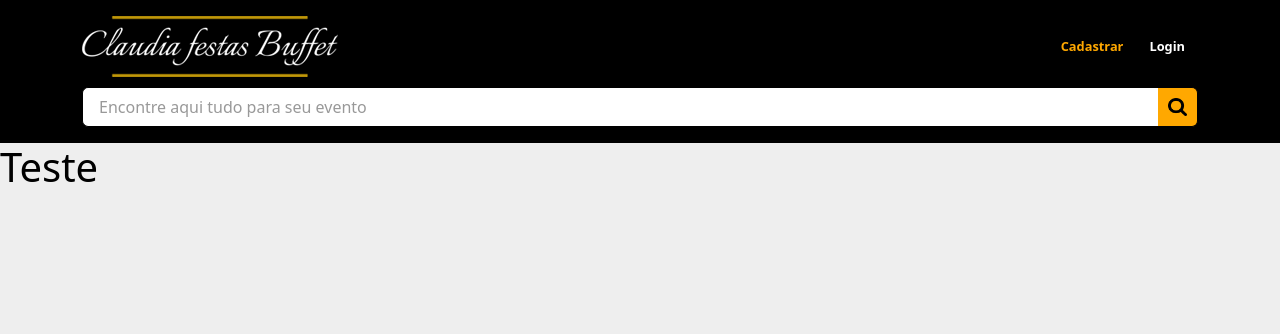
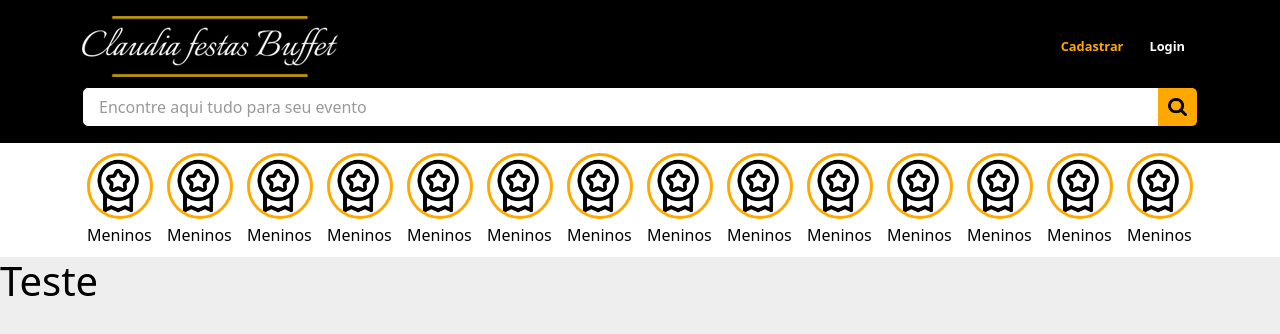
Before and after one commit to ica015/claudiafestas_Frontend, a Next.js app: page / in a window 1280 px wide. Shown: the top 334 px of the page. Built offline with nearby package versions, Linux system fonts and the light colour scheme.

Commit message:
Inclusão da sessão de destaques e correção da responsividade da home sem autenticação

```diff
--- a/pages/index.tsx
+++ b/pages/index.tsx
@@ -1,5 +1,6 @@
 import Head from "next/head";
 import Script from "next/script";
+import Featured from "../src/components/home/featured";
 import Header from "../src/components/home/header";
 import HeaderNoAuth from "../src/components/home/headerNoAuth";
 import styles from '../styles/Home.module.sass';
@@ -17,6 +18,7 @@ const Home = () =>{
       </Head>
       <main>
         <HeaderNoAuth/>
+        <Featured/>
         <h1>Teste</h1>
       </main>
     </>
--- /dev/null
+++ b/src/components/home/featured/index.tsx
@@ -0,0 +1,142 @@
+import { FontAwesomeIcon } from '@fortawesome/react-fontawesome';
+import { Card, CardSubtitle, Container } from 'reactstrap';
+import styles from './styles.module.sass'
+const Featured = ()=>{
+    return (
+        <>
+            <div className={styles.featured}>
+                <Container className={styles.featuredContainer} >
+                    <Card className={styles.card}>
+                        <img
+                            src='/featured/featured.png'
+                            alt='Produto em destaque'
+                        />
+                        <CardSubtitle className={styles.description}>
+                            Meninos
+                        </CardSubtitle>
+                    </Card>
+                    <Card className={styles.card}>
+                        <img
+                            src='/featured/featured.png'
+                            alt='Produto em destaque'
+                        />
+                        <CardSubtitle className={styles.description}>
+                            Meninos
+                        </CardSubtitle>
+                    </Card>
+                    <Card className={styles.card}>
+                        <img
+                            src='/featured/featured.png'
+                            alt='Produto em destaque'
+                        />
+                        <CardSubtitle className={styles.description}>
+                            Meninos
+                        </CardSubtitle>
+                    </Card>
+                    <Card className={styles.card}>
+                        <img
+                            src='/featured/featured.png'
+                            alt='Produto em destaque'
+                        />
+                        <CardSubtitle className={styles.description}>
+                            Meninos
+                        </CardSubtitle>
+                    </Card>
+                    <Card className={styles.card}>
+                        <img
+                            src='/featured/featured.png'
+                            alt='Produto em destaque'
+                        />
+                        <CardSubtitle className={styles.description}>
+                            Meninos
+                        </CardSubtitle>
+                    </Card>
+                    <Card className={styles.card}>
+                        <img
+                            src='/featured/featured.png'
+                            alt='Produto em destaque'
+                        />
+                        <CardSubtitle className={styles.description}>
+                            Meninos
+                        </CardSubtitle>
+                    </Card>
+                    <Card className={styles.card}>
+                        <img
+                            src='/featured/featured.png'
+                            alt='Produto em destaque'
+                        />
+                        <CardSubtitle className={styles.description}>
+                            Meninos
+                        </CardSubtitle>
+                    </Card>
+                    <Card className={styles.card}>
+                        <img
+                            src='/featured/featured.png'
+                            alt='Produto em destaque'
+                        />
+                        <CardSubtitle className={styles.description}>
+                            Meninos
+                        </CardSubtitle>
+                    </Card>
+                    <Card className={styles.card}>
+                        <img
+                            src='/featured/featured.png'
+                            alt='Produto em destaque'
+                        />
+                        <CardSubtitle className={styles.description}>
+                            Meninos
+                        </CardSubtitle>
+                    </Card>
+                    <Card className={styles.card}>
+                        <img
+                            src='/featured/featured.png'
+                            alt='Produto em destaque'
+                        />
+                        <CardSubtitle className={styles.description}>
+                            Meninos
+                        </CardSubtitle>
+                    </Card>
+                    <Card className={styles.card}>
+                        <img
+                            src='/featured/featured.png'
+                            alt='Produto em destaque'
+                        />
+                        <CardSubtitle className={styles.description}>
+                            Meninos
+                        </CardSubtitle>
+                    </Card>
+                    <Card className={styles.card}>
+                        <img
+                            src='/featured/featured.png'
+                            alt='Produto em destaque'
+                        />
+                        <CardSubtitle className={styles.description}>
+                            Meninos
+                        </CardSubtitle>
+                    </Card>
+                    <Card className={styles.card}>
+                        <img
+                            src='/featured/featured.png'
+                            alt='Produto em destaque'
+                        />
+                        <CardSubtitle className={styles.description}>
+                            Meninos
+                        </CardSubtitle>
+                    </Card>
+                    <Card className={styles.card}>
+                        <img
+                            src='/featured/featured.png'
+                            alt='Produto em destaque'
+                        />
+                        <CardSubtitle className={styles.description}>
+                            Meninos
+                        </CardSubtitle>
+                    </Card>
+                </Container>
+            </div>
+
+        </>
+    )
+}
+
+export default Featured;
--- /dev/null
+++ b/src/components/home/featured/styles.module.sass
@@ -0,0 +1,32 @@
+@import '../../../../styles/colors.module.sass'
+
+.featured
+    background: $white
+    width: 100%
+
+    .featuredContainer
+        display: flex
+        justify-content: flex-start
+        align-items: center
+        flex-wrap: nowrap
+        width: 100%
+        overflow: auto
+        &::-webkit-scrollbar
+            display: none
+
+        .card
+            margin: 10px 5px
+            min-width: 70px
+            background: transparent
+            border: transparent
+
+            img
+                width: 66px
+                height: 66px
+                border: 3px solid $orange
+                border-radius: 50%
+                margin-bottom: .5em
+
+            .description
+                font-weight: 500
+                font-size: .9
--- a/src/components/home/headerNoAuth/index.tsx
+++ b/src/components/home/headerNoAuth/index.tsx
@@ -5,9 +5,9 @@ import { Button, Collapse, Container, Nav, Navbar, NavbarBrand, NavbarToggler, N
 import styles from './styles.module.sass'
 
 const HeaderNoAuth = function () {
-    const [collapsed, setCollapsed] = useState(true);
+    // const [collapsed, setCollapsed] = useState(true);
 
-    const toggleNavbar = () => setCollapsed(!collapsed);
+    // const toggleNavbar = () => setCollapsed(!collapsed);
 
     return (
         <>
--- a/src/components/home/headerNoAuth/styles.module.sass
+++ b/src/components/home/headerNoAuth/styles.module.sass
@@ -22,6 +22,7 @@
             display: flex
             gap: 0.5em
             align-items: center
+            flex-direction: row
             //justify-content: right
 
             .btnCadastro, .btnLogin
@@ -78,17 +79,8 @@
                 border-left: none
                 padding:10px
 
-                // img
-                //     width: 80%
-                //     vertical-align: middle
-                //     color: $white
-
-// @media screen and (max-width: 770px)
-//     .nav
-//         flex-wrap: wrap
-
-//         .logo
-//             width: 40%
-
-//         .search
-//             width: 50%
+@media screen and (max-width: 575px)
+    .navButton
+        display: flex
+        justify-content: flex-end
+        flex-direction: column
--- a/styles/globals.sass
+++ b/styles/globals.sass
@@ -10,12 +10,12 @@ main
   p
     margin: 0
 
-::webkit-scrollbar
+::-webkit-scrollbar
   width: 8px
 
-::webkit-scrollbar-track
+::-webkit-scrollbar-track
   background: #eeeeee
 
-::webkit-scrollbar-thumb
+::-webkit-scrollbar-thumb
   background: #555555
-  border-radius: 30px
+  border-radius: 50px
```
Also changed, not shown: public/featured/featured.png (added).
